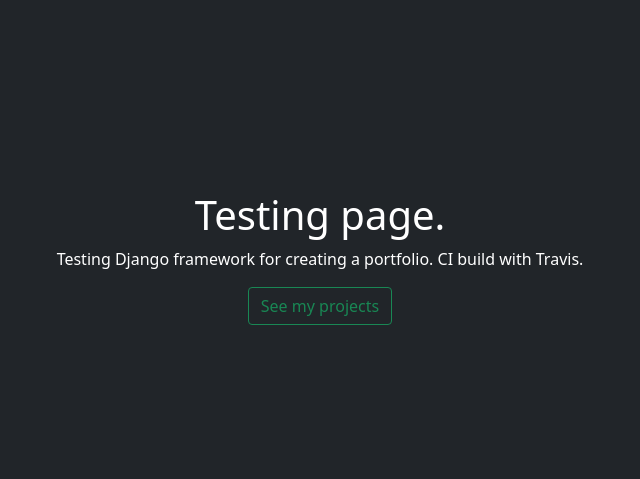
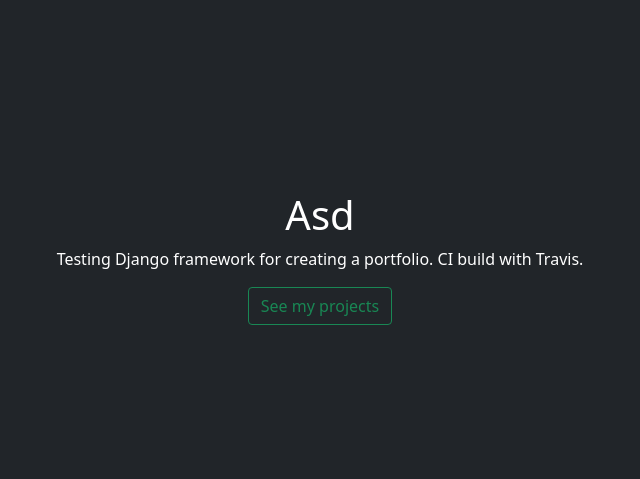
Before and after one commit to Heikura/portfolio, a Django app: page / in a window 1280 px wide. Shown: the part 134-613 px from the top of the page, without its empty margins (320-960 px from the left). Run offline with Django 3.2, Linux system fonts and the light colour scheme; some libraries are stand-ins or nearby versions.

Commit message:
Testing hammond.

```diff
--- a/homepage/templates/homepage/index.html
+++ b/homepage/templates/homepage/index.html
@@ -24,7 +24,7 @@
     </header>
 
     <main class="main-view">
-      <h1>Testing page.</h1>
+      <h1>Asd</h1>
       <p class="front-text"> Testing Django framework for creating a portfolio. CI build with Travis.</p>
       <p class="front-text">
         <a href="/projects"<button type="button" class="btn btn-outline-success">See my projects</button> </a>
```
